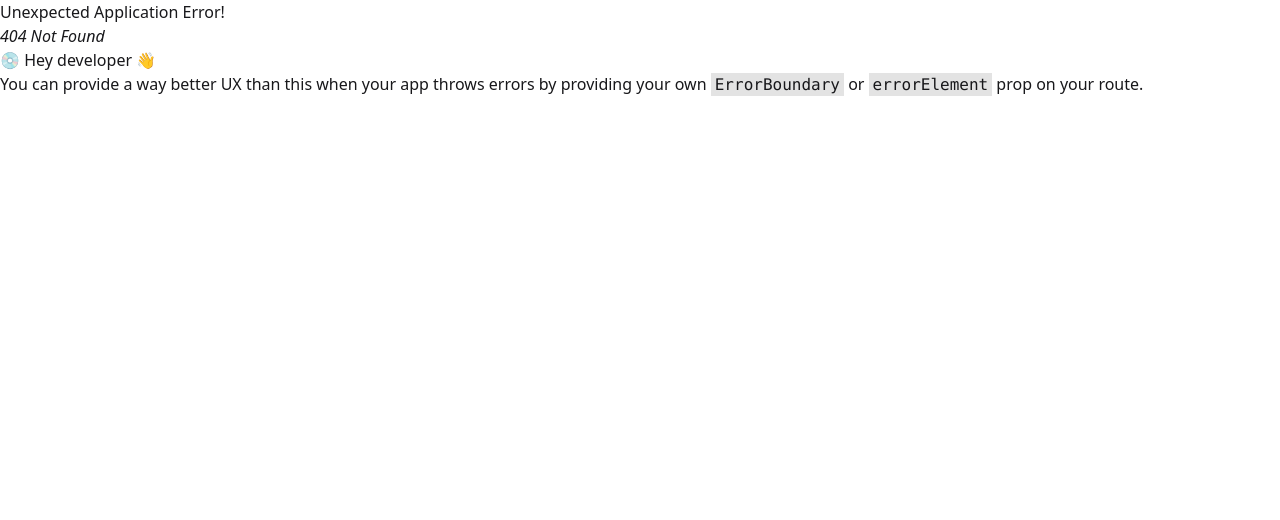
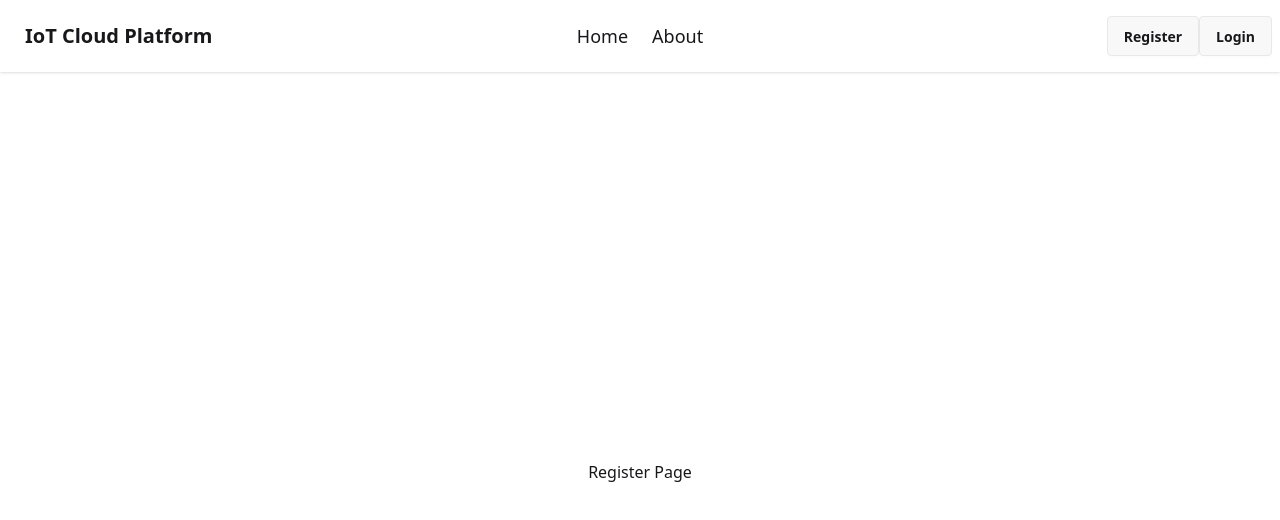
Before and after one commit to raianibnfaiz/IoT-Cloud-Platform, a React (Vite) app: page /register in a window 1280 px wide. Before the commit this address had no page. Shown: the top 520 px of the page. Built offline with nearby package versions, Linux system fonts and the light colour scheme.

Commit message:
register and login page route set

```diff
--- a/src/NavBar/NavBar.jsx
+++ b/src/NavBar/NavBar.jsx
@@ -13,15 +13,9 @@ const NavBar = () => {
       <ul
         tabIndex={0}
         class="menu menu-sm dropdown-content bg-base-100 rounded-box z-1 mt-3 w-52 p-2 shadow">
-        <li><a>Item 1</a></li>
-        <li>
-          <a>Parent</a>
-          <ul className="p-2">
-            <li><a>Submenu 1</a></li>
-            <li><a>Submenu 2</a></li>
-          </ul>
-        </li>
-        <li><a>Item 3</a></li>
+        <Link to="/" className="text-lg"><li><a>Home</a></li></Link>
+
+        <Link to="/about" className="text-lg"><li><a>About</a></li></Link>
       </ul>
     </div>
     <a className="btn btn-ghost text-xl">IoT Cloud Platform</a>
@@ -29,21 +23,13 @@ const NavBar = () => {
   <div className="navbar-center hidden lg:flex">
     <ul className="menu menu-horizontal px-1">
       <Link to="/" className="text-lg"><li><a>Home</a></li></Link>
-      <li>
-        <details>
-          <summary>Parent</summary>
-          <ul className="p-2">
-            <li><a>Submenu 1</a></li>
-            <li><a>Submenu 2</a></li>
-          </ul>
-        </details>
-      </li>
+
       <Link to="/about" className="text-lg"><li><a>About</a></li></Link>
     </ul>
   </div>
   <div className="navbar-end">
-    <a className="btn">SignUp</a>
-    <a className="btn">Login</a>
+  <Link to="/register"><a className="btn">Register</a></Link>
+  <Link to="/login"><a className="btn">Login</a></Link>
   </div>
 </div>
     </div>
--- /dev/null
+++ b/src/pages/Login/Login.jsx
@@ -0,0 +1,9 @@
+import React from 'react'
+
+export const Login = () => {
+  return (
+    <div className='flex justify-center items-center h-screen'>
+        <h1>Login Page</h1>
+    </div>
+  )
+}
--- /dev/null
+++ b/src/pages/Register/Register.jsx
@@ -0,0 +1,9 @@
+import React from 'react'
+
+export const Register = () => {
+  return (
+    <div className='flex justify-center items-center h-screen'>
+        <h1>Register Page</h1>
+    </div>
+  )
+}
```
Also changed, not shown: src/main.jsx (+11 -1 lines), src/pages/About/About.jsx (renamed from src/pages/About.jsx), 1 other file (tests, documents, lock files or other folders).
